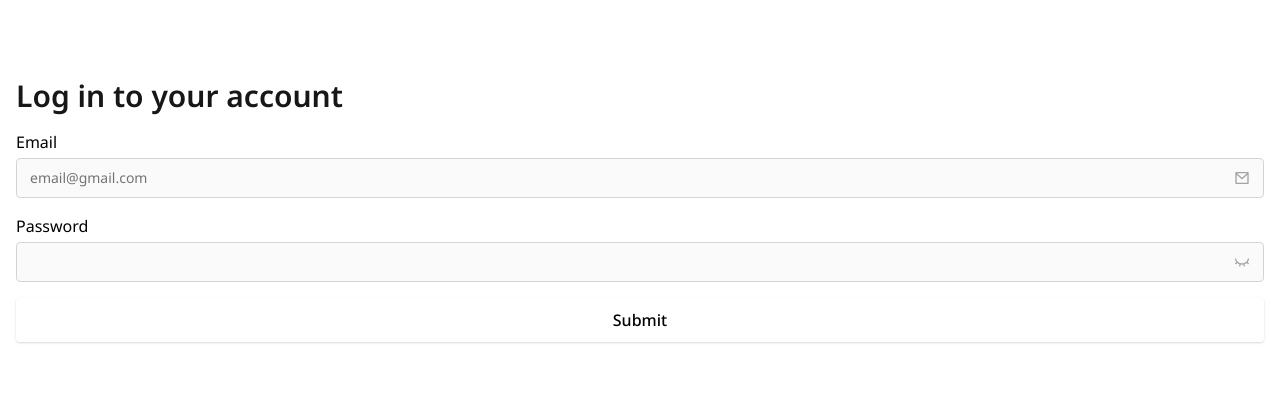
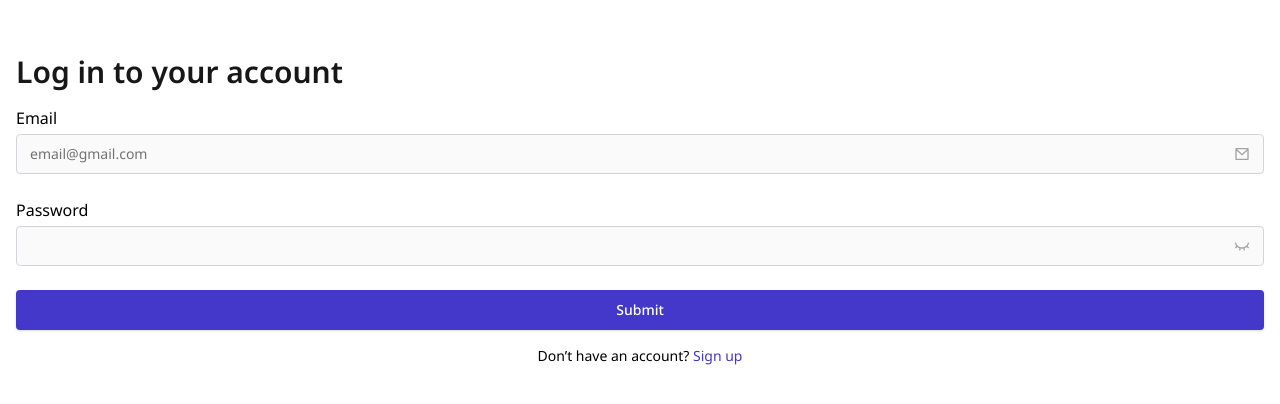
Before and after one commit to mkailbowdy/button-component, a Vue app: page /signin in a window 1280 px wide. Shown: the part 190-594 px from the top of the page. Built offline with nearby package versions, Linux system fonts and the light colour scheme; the HTML template or start-up script is replaced by a standard one.

Commit message:
login page done

```diff
--- a/src/InputComponent.vue
+++ b/src/InputComponent.vue
@@ -47,7 +47,6 @@ const togglePassword = () => {
 
 </script>
 <template>
-
   <div class="input">
     <label :for="props.id">{{props.label}}</label>
     <div class="input__field">
@@ -56,7 +55,7 @@ const togglePassword = () => {
         <button v-if="passwordHidden" @click.prevent="togglePassword">
           <svg height="16" width="16" xmlns="http://www.w3.org/2000/svg" viewBox="0 0 24 24" fill="currentColor"><path d="M9.34268 18.7819L7.41083 18.2642L8.1983 15.3254C7.00919 14.8874 5.91661 14.2498 4.96116 13.4534L2.80783 15.6067L1.39362 14.1925L3.54695 12.0392C2.35581 10.6103 1.52014 8.87466 1.17578 6.96818L3.14386 6.61035C3.90289 10.8126 7.57931 14.0001 12.0002 14.0001C16.4211 14.0001 20.0976 10.8126 20.8566 6.61035L22.8247 6.96818C22.4803 8.87466 21.6446 10.6103 20.4535 12.0392L22.6068 14.1925L21.1926 15.6067L19.0393 13.4534C18.0838 14.2498 16.9912 14.8874 15.8021 15.3254L16.5896 18.2642L14.6578 18.7819L13.87 15.8418C13.2623 15.9459 12.6376 16.0001 12.0002 16.0001C11.3629 16.0001 10.7381 15.9459 10.1305 15.8418L9.34268 18.7819Z"></path></svg>
         </button>
-        <button v-if="!passwordHidden" @click.prevent="togglePassword">
+        <button v-else @click.prevent="togglePassword">
           <svg height="16" width="16" xmlns="http://www.w3.org/2000/svg" viewBox="0 0 24 24" fill="currentColor"><path d="M12.0003 3C17.3924 3 21.8784 6.87976 22.8189 12C21.8784 17.1202 17.3924 21 12.0003 21C6.60812 21 2.12215 17.1202 1.18164 12C2.12215 6.87976 6.60812 3 12.0003 3ZM12.0003 19C16.2359 19 19.8603 16.052 20.7777 12C19.8603 7.94803 16.2359 5 12.0003 5C7.7646 5 4.14022 7.94803 3.22278 12C4.14022 16.052 7.7646 19 12.0003 19ZM12.0003 16.5C9.51498 16.5 7.50026 14.4853 7.50026 12C7.50026 9.51472 9.51498 7.5 12.0003 7.5C14.4855 7.5 16.5003 9.51472 16.5003 12C16.5003 14.4853 14.4855 16.5 12.0003 16.5ZM12.0003 14.5C13.381 14.5 14.5003 13.3807 14.5003 12C14.5003 10.6193 13.381 9.5 12.0003 9.5C10.6196 9.5 9.50026 10.6193 9.50026 12C9.50026 13.3807 10.6196 14.5 12.0003 14.5Z"></path></svg>
         </button>
       </div>
--- a/src/views/authorization/SignInView.vue
+++ b/src/views/authorization/SignInView.vue
@@ -14,8 +14,9 @@ import ButtonComponent from '@/components/ButtonComponent.vue'
       </template>
     </InputComponent>
     <InputComponent required type="password" id="password" label="Password" class="border border-gray-300" :eyeIcon="true"/>
-    <ButtonComponent>Submit</ButtonComponent>
+    <ButtonComponent class="bg-indigo-700 text-white" size="medium">Submit</ButtonComponent>
   </form>
+  <span class="redirect">Don’t have an account? <a href="#" class="text-indigo-700">Sign up</a></span>
 </main>
 </template>
 
@@ -34,7 +35,7 @@ main {
 form{
   display:flex;
   flex-direction: column;
-  gap: 16px;
+  gap: 24px;
 }
 
 h1 {
@@ -44,4 +45,10 @@ h1 {
   color: #171717;
 }
 
+.redirect {
+  margin: 0 auto;
+  font-size: 14px;
+  line-height: 20px;
+}
+
 </style>
```
